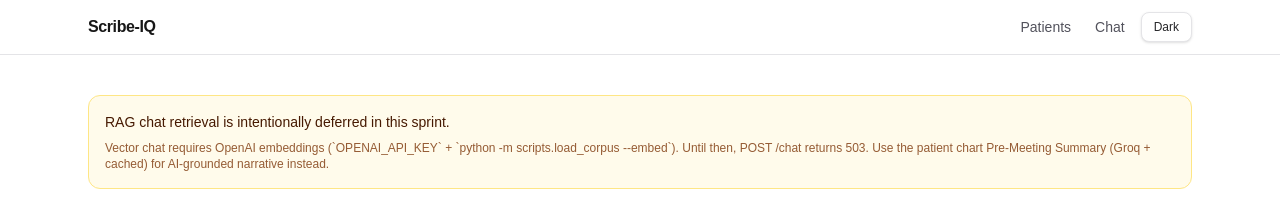
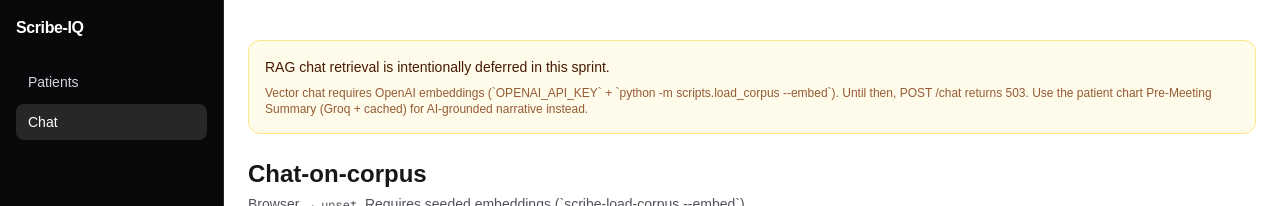
Before and after one commit to sandeep-jay/scribe-iq, a Next.js app in the folder frontend/: page /chat in a window 1280 px wide. Shown: the top 206 px of the page. Built offline with nearby package versions, Linux system fonts and the light colour scheme; no server answers.

Commit message:
feat(frontend): Phase A shell, anchors, generate below chart tabs

```diff
--- a/frontend/src/app/globals.css
+++ b/frontend/src/app/globals.css
@@ -13,6 +13,10 @@
   --foreground: #ededed;
 }
 
+html {
+  scroll-behavior: smooth;
+}
+
 body {
   background: var(--background);
   color: var(--foreground);
--- a/frontend/src/app/layout.tsx
+++ b/frontend/src/app/layout.tsx
@@ -1,8 +1,7 @@
 import type { Metadata } from "next";
-import Link from "next/link";
 import { Geist, Geist_Mono } from "next/font/google";
 
-import { ThemeToggle } from "@/components/ThemeToggle";
+import { AppShell } from "@/components/AppShell";
 import "./globals.css";
 
 const geistSans = Geist({
@@ -22,32 +21,6 @@
   description: "Chat-first grounded RAG demo",
 };
 
-function NavShell({ children }: { children: React.ReactNode }) {
-  return (
-    <div className="min-h-screen">
-      <header className="sticky top-0 z-40 border-b border-zinc-200 bg-white/80 backdrop-blur dark:border-zinc-800 dark:bg-zinc-950/80">
-        <div className="mx-auto flex max-w-6xl items-center justify-between gap-4 px-6 py-3">
-          <Link href="/patients" className="font-semibold tracking-tight">
-            Scribe-IQ
-          </Link>
-          <div className="flex items-center gap-4">
-            <nav className="flex gap-6 text-sm text-zinc-600 dark:text-zinc-300">
-              <Link className="hover:text-zinc-900 dark:hover:text-white" href="/patients">
-                Patients
-              </Link>
-              <Link className="hover:text-zinc-900 dark:hover:text-white" href="/chat">
-                Chat
-              </Link>
-            </nav>
-            <ThemeToggle />
-          </div>
-        </div>
-      </header>
-      <main className="mx-auto max-w-6xl px-6 py-10">{children}</main>
-    </div>
-  );
-}
-
 export default function RootLayout({
   children,
 }: Readonly<{
@@ -57,7 +30,7 @@
     <html lang="en" suppressHydrationWarning>
       <body className={`${geistSans.variable} ${geistMono.variable} antialiased`}>
         <script dangerouslySetInnerHTML={{ __html: themeBootstrap }} />
-        <NavShell>{children}</NavShell>
+        <AppShell>{children}</AppShell>
       </body>
     </html>
   );
--- a/frontend/src/app/patients/[id]/page.tsx
+++ b/frontend/src/app/patients/[id]/page.tsx
@@ -1,5 +1,6 @@
 import Link from "next/link";
 
+import { GenerateNotePanel } from "@/components/GenerateNotePanel";
 import { PatientChartTabs } from "@/components/PatientChartTabs";
 import { fetchPatient } from "@/lib/backend";
 
@@ -63,29 +64,46 @@
       ? ((longitudinalRec as Record<string, unknown>).prior_visits as unknown[])
       : null;
 
-  const demographicsCardCls =
-    "grid w-full gap-4 rounded-xl border border-zinc-200 p-6 text-sm dark:border-zinc-800";
+  const chatHref = `/chat?patient_id=${encodeURIComponent(detail.id)}`;
+  const jumpClass =
+    "inline-flex items-center rounded-lg border border-zinc-200 bg-white px-2.5 py-1.5 text-xs font-medium text-zinc-700 shadow-sm hover:bg-zinc-50 dark:border-zinc-700 dark:bg-zinc-900 dark:text-zinc-200 dark:hover:bg-zinc-800";
 
   return (
-    <div className="mx-auto flex w-full max-w-5xl flex-col gap-10">
-      <div className="grid gap-6 lg:grid-cols-12 lg:items-start">
-        <section className="space-y-2 lg:col-span-12 xl:col-span-5">
-          <p className="text-xs uppercase tracking-wide text-zinc-500">Patient record</p>
-          <h1 className="text-3xl font-semibold">{detail.name}</h1>
-          <p className="text-sm text-zinc-600 break-all dark:text-zinc-400">{detail.external_id}</p>
-          {line2 ? <p className="text-sm text-zinc-700 dark:text-zinc-200">{line2}</p> : null}
-          {cityState ? <p className="text-xs text-zinc-500">{cityState}</p> : null}
-          <Link
-            className="inline-block text-sm text-indigo-600 hover:text-indigo-500"
-            href={`/chat?patient_id=${encodeURIComponent(detail.id)}`}
-          >
-            Open chat grounded to patient →
+    <div className="mx-auto flex w-full max-w-5xl flex-col gap-8">
+      <section className="rounded-xl border border-zinc-200 bg-white p-5 shadow-sm dark:border-zinc-800 dark:bg-zinc-950/40">
+        <p className="text-xs uppercase tracking-wide text-zinc-500">Patient context</p>
+        <h1 className="mt-1 text-2xl font-semibold text-zinc-900 dark:text-zinc-50">{detail.name}</h1>
+        <p className="mt-1 break-all text-sm text-zinc-600 dark:text-zinc-400">{detail.external_id}</p>
+        <p className="mt-0.5 font-mono text-xs text-zinc-500">{detail.id}</p>
+        {line2 ? <p className="mt-2 text-sm text-zinc-700 dark:text-zinc-200">{line2}</p> : null}
+        {cityState ? <p className="mt-1 text-xs text-zinc-500">{cityState}</p> : null}
+
+        <div className="mt-4 flex flex-wrap gap-2">
+          <Link className={jumpClass} href={chatHref}>
+            Chat
           </Link>
-        </section>
+          <a className={jumpClass} href="#chart-prep">
+            Meeting prep
+          </a>
+          <a className={jumpClass} href="#care-timeline">
+            Care timeline
+          </a>
+          <a className={jumpClass} href="#encounters-list">
+            Encounters
+          </a>
+          <a className={jumpClass} href="#generate-note">
+            Generate note
+          </a>
+        </div>
+      </section>
 
-        <section className={`${demographicsCardCls} lg:col-span-12 xl:col-span-7`}>
+      <details className="rounded-xl border border-zinc-200 p-4 text-sm dark:border-zinc-800">
+        <summary className="cursor-pointer text-xs font-semibold uppercase tracking-wide text-zinc-600 dark:text-zinc-400">
+          Synthea profile (demographics & synthetic economics)
+        </summary>
+        <div className="mt-4 grid gap-6 lg:grid-cols-2">
           <div>
-            <p className="text-xs uppercase tracking-wide text-zinc-500">Synthea demographics</p>
+            <p className="text-xs uppercase tracking-wide text-zinc-500">Demographics</p>
             <dl className="mt-3 space-y-2 text-xs text-zinc-800 dark:text-zinc-100">
               {[
                 ["Race", strVal(meta.race)],
@@ -106,8 +124,8 @@
             </dl>
           </div>
 
-          <div className="border-t border-zinc-200 pt-4 dark:border-zinc-800">
-            <p className="text-xs uppercase tracking-wide text-zinc-500">Synthetic economics (Synthea)</p>
+          <div className="border-t border-zinc-200 pt-4 lg:border-t-0 lg:border-l lg:pl-6 lg:pt-0 dark:border-zinc-800">
+            <p className="text-xs uppercase tracking-wide text-zinc-500">Synthetic economics</p>
             <dl className="mt-3 space-y-2 text-xs text-zinc-800 dark:text-zinc-100">
               {[
                 ["Annual income", formatUsd(econ?.annual_income)],
@@ -124,8 +142,8 @@
               )}
             </dl>
           </div>
-        </section>
-      </div>
+        </div>
+      </details>
 
       <PatientChartTabs
         patientId={detail.id}
@@ -134,6 +152,10 @@
         priorVisits={priorVisitsRaw}
         meds={detail.longitudinal_medication_hints ?? []}
       />
+
+      <div id="generate-note" className="scroll-mt-28">
+        <GenerateNotePanel patientId={detail.id} />
+      </div>
 
       <details className="rounded-xl border border-dashed border-zinc-300 p-4 text-xs dark:border-zinc-700">
         <summary className="cursor-pointer text-[11px] font-semibold uppercase tracking-wide text-zinc-600">
--- /dev/null
+++ b/frontend/src/components/AppShell.tsx
@@ -0,0 +1,116 @@
+"use client";
+
+import Link from "next/link";
+import { usePathname } from "next/navigation";
+import { useCallback, useEffect, useState } from "react";
+
+import { ThemeToggle } from "@/components/ThemeToggle";
+
+function navLinkClass(active: boolean) {
+  return active
+    ? "rounded-lg bg-zinc-800 px-3 py-2 text-sm font-medium text-white"
+    : "rounded-lg px-3 py-2 text-sm font-medium text-zinc-300 hover:bg-zinc-800/80 hover:text-white";
+}
+
+export function AppShell({ children }: { children: React.ReactNode }) {
+  const pathname = usePathname();
+  const [mobileOpen, setMobileOpen] = useState(false);
+
+  const closeMobile = useCallback(() => setMobileOpen(false), []);
+
+  useEffect(() => {
+    closeMobile();
+  }, [pathname, closeMobile]);
+
+  useEffect(() => {
+    if (!mobileOpen) return;
+    const onKey = (e: KeyboardEvent) => {
+      if (e.key === "Escape") closeMobile();
+    };
+    window.addEventListener("keydown", onKey);
+    return () => window.removeEventListener("keydown", onKey);
+  }, [mobileOpen, closeMobile]);
+
+  const patientsActive = pathname === "/patients" || pathname.startsWith("/patients/");
+  const chatActive = pathname.startsWith("/chat");
+
+  const sidebarNav = (
+    <nav className="flex flex-col gap-1">
+      <Link href="/patients" className={navLinkClass(patientsActive)} onClick={closeMobile}>
+        Patients
+      </Link>
+      <Link href="/chat" className={navLinkClass(chatActive)} onClick={closeMobile}>
+        Chat
+      </Link>
+    </nav>
+  );
+
+  const sidebarToggle =
+    "w-full border-zinc-700 bg-zinc-900 text-zinc-100 shadow-none hover:bg-zinc-800 dark:border-zinc-600 dark:bg-zinc-800 dark:hover:bg-zinc-700";
+
+  return (
+    <div className="flex min-h-screen">
+      <aside className="hidden w-56 shrink-0 flex-col border-r border-zinc-800 bg-zinc-950 text-zinc-100 md:flex">
+        <div className="flex flex-col gap-6 p-4">
+          <Link href="/patients" className="font-semibold tracking-tight text-white" onClick={closeMobile}>
+            Scribe-IQ
+          </Link>
+          {sidebarNav}
+        </div>
+        <div className="mt-auto border-t border-zinc-800 p-4">
+          <ThemeToggle className={sidebarToggle} />
+        </div>
+      </aside>
+
+      <div className="flex min-h-screen min-w-0 flex-1 flex-col">
+        <header className="sticky top-0 z-40 flex items-center justify-between gap-3 border-b border-zinc-200 bg-white/90 px-4 py-3 backdrop-blur dark:border-zinc-800 dark:bg-zinc-950/90 md:hidden">
+          <button
+            type="button"
+            aria-expanded={mobileOpen}
+            aria-controls="mobile-nav"
+            className="rounded-lg border border-zinc-200 bg-white px-3 py-2 text-xs font-semibold uppercase tracking-wide text-zinc-800 dark:border-zinc-700 dark:bg-zinc-900 dark:text-zinc-100"
+            onClick={() => setMobileOpen((o) => !o)}
+          >
+            Menu
+          </button>
+          <Link href="/patients" className="font-semibold tracking-tight text-zinc-900 dark:text-white">
+            Scribe-IQ
+          </Link>
+          <ThemeToggle />
+        </header>
+
+        {mobileOpen ? (
+          <>
+            <button
+              type="button"
+              aria-label="Close menu"
+              className="fixed inset-0 z-40 bg-black/40 md:hidden"
+              onClick={closeMobile}
+            />
+            <div
+              id="mobile-nav"
+              className="fixed inset-y-0 left-0 z-50 flex w-64 max-w-[85vw] flex-col border-r border-zinc-800 bg-zinc-950 p-4 text-zinc-100 shadow-xl md:hidden"
+            >
+              <div className="mb-4 flex items-center justify-between gap-2">
+                <span className="text-xs font-semibold uppercase tracking-wide text-zinc-400">Navigate</span>
+                <button
+                  type="button"
+                  className="rounded-lg px-2 py-1 text-xs text-zinc-300 hover:bg-zinc-800 hover:text-white"
+                  onClick={closeMobile}
+                >
+                  Close
+                </button>
+              </div>
+              {sidebarNav}
+              <div className="mt-auto border-t border-zinc-800 pt-4">
+                <ThemeToggle className={sidebarToggle} />
+              </div>
+            </div>
+          </>
+        ) : null}
+
+        <main className="mx-auto w-full max-w-6xl flex-1 px-6 py-10">{children}</main>
+      </div>
+    </div>
+  );
+}
--- a/frontend/src/components/ThemeToggle.tsx
+++ b/frontend/src/components/ThemeToggle.tsx
@@ -26,7 +26,7 @@
   document.documentElement.classList.toggle("dark", mode === "dark");
 }
 
-export function ThemeToggle() {
+export function ThemeToggle({ className }: { className?: string }) {
   const [mode, setMode] = useState<ThemeMode>("light");
   const [ready, setReady] = useState(false);
 
@@ -61,13 +61,16 @@
 
   const label = mode === "dark" ? "Switch to light theme" : "Switch to dark theme";
 
+  const base =
+    "rounded-lg border border-zinc-200 bg-white px-3 py-1.5 text-xs font-medium text-zinc-800 shadow-sm hover:bg-zinc-50 dark:border-zinc-700 dark:bg-zinc-900 dark:text-zinc-100 dark:hover:bg-zinc-800";
+
   return (
     <button
       type="button"
       onClick={toggle}
       aria-label={label}
       title={ready ? label : "Theme"}
-      className="rounded-lg border border-zinc-200 bg-white px-3 py-1.5 text-xs font-medium text-zinc-800 shadow-sm hover:bg-zinc-50 dark:border-zinc-700 dark:bg-zinc-900 dark:text-zinc-100 dark:hover:bg-zinc-800"
+      className={className ? `${base} ${className}` : base}
     >
       {ready ? (mode === "dark" ? "Light" : "Dark") : "…"}
     </button>
```
Also changed, not shown: frontend/src/components/PatientChartTabs.tsx (+43 -6 lines), 1 other file (tests, documents, lock files or other folders).
